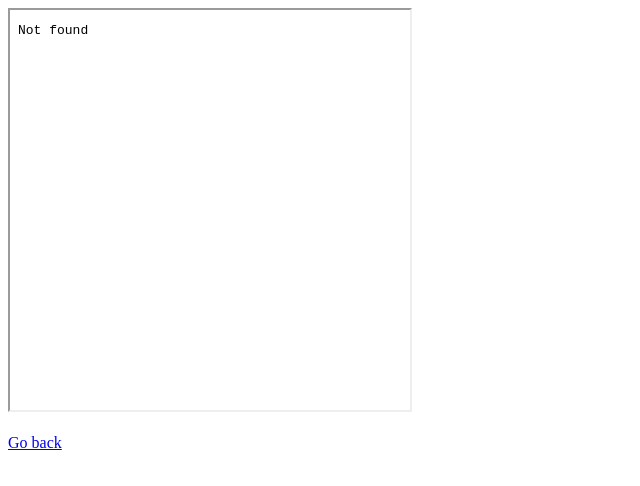
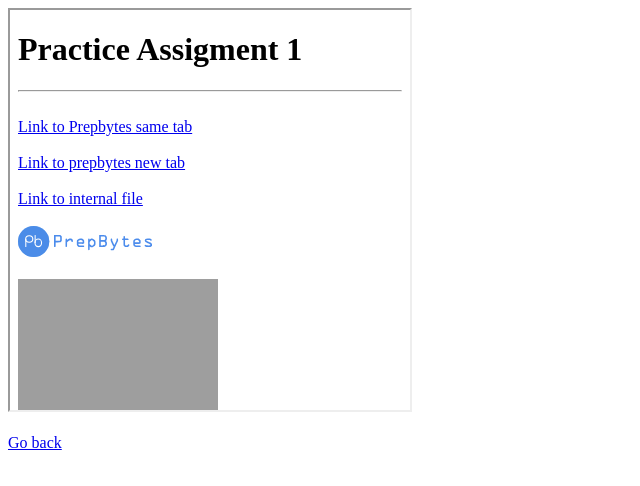
Before and after one commit to roshan-badarkhe/Prep, a plain HTML site: page Assignment3/index.html in a window 1280 px wide. Shown: the whole page, without its empty margins (0-640 px from the left). Drawn offline with Linux system fonts and the light colour scheme.

Commit message:
assign3 change

```diff
--- a/Assignment3/index.html
+++ b/Assignment3/index.html
@@ -7,7 +7,7 @@
     <title>Iframe</title>
 </head>
 <body>
-    <iframe height="400px" width="400px" src="../Assignment 1/index.html" ></iframe><br><br>
+    <iframe height="400px" width="400px" src="../Assignment1/index.html" ></iframe><br><br>
     <a href="./iframe.html">Go back</a>
 </body>
 </html>
```
